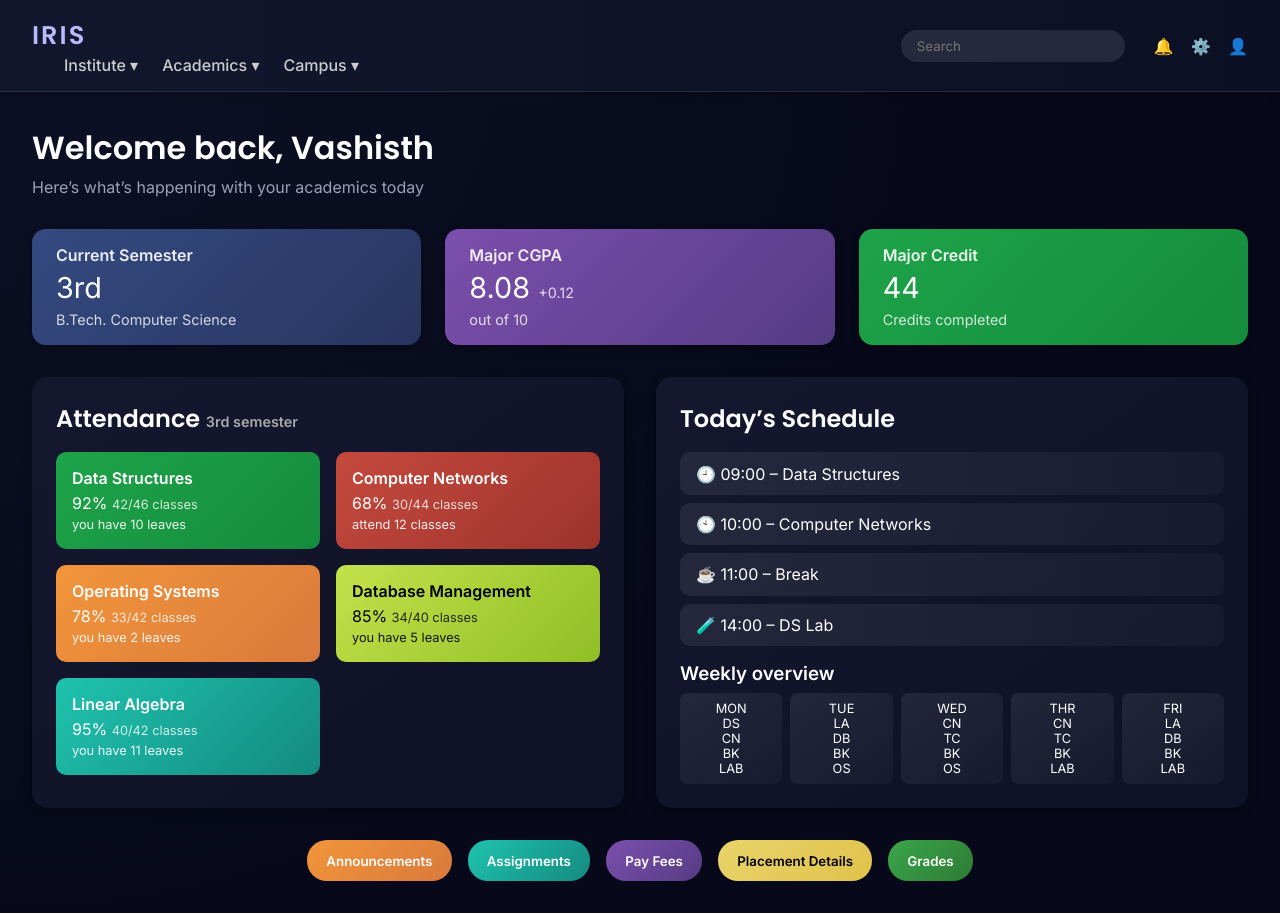
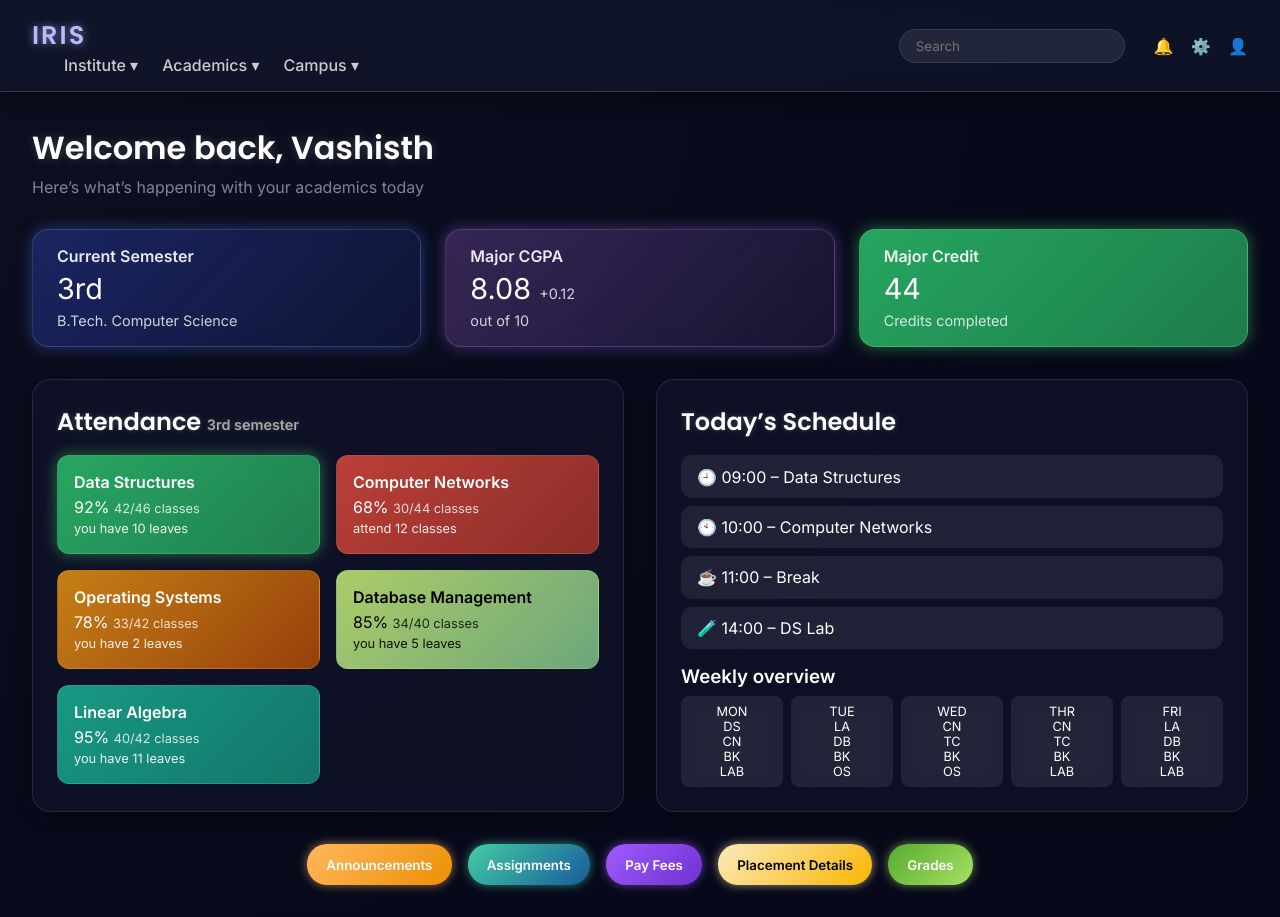
Before and after one commit to Vp-2306/IRIS-Redesign, a plain HTML site: page index.html in a window 1280 px wide. Drawn offline with Linux system fonts and the light colour scheme.

Commit message:
Added more text and box formatting
added text shadows, box blur and hover effects. also made the gradient color more bright and glowing

```diff
--- a/style.css
+++ b/style.css
@@ -6,7 +6,7 @@
 }
 
 body {
-  background: radial-gradient(circle at top left, #0d1125, #07091a 60%);
+  background: radial-gradient(circle at top left, #0b0f1f, #07091a 70%);
   color: #fff;
   min-height: 100vh;
 }
@@ -16,10 +16,11 @@ body {
   display: flex;
   justify-content: space-between;
   align-items: center;
-  background: linear-gradient(90deg, #12172d, #0c1025);
+  background: rgba(18, 23, 45, 0.7);
+  backdrop-filter: blur(12px);
   padding: 1rem 2rem;
-  border-bottom: 1px solid rgba(255,255,255,0.1);
-  box-shadow: 0 2px 8px rgba(0,0,0,0.3);
+  border-bottom: 1px solid rgba(255,255,255,0.15);
+  box-shadow: 0 4px 20px rgba(0,0,0,0.4);
 }
 
 .logo {
@@ -27,6 +28,7 @@ body {
   font-size: 1.6rem;
   color: #b8bafc;
   letter-spacing: 2px;
+  text-shadow: 0 0 8px rgba(184,186,252,0.6);
 }
 
 .nav-left ul {
@@ -40,11 +42,12 @@ body {
   cursor: pointer;
   color: #ccc;
   font-weight: 500;
-  transition: color 0.3s;
+  transition: color 0.3s, text-shadow 0.3s;
 }
 
 .nav-left li:hover {
   color: #fff;
+  text-shadow: 0 0 6px rgba(255,255,255,0.6);
 }
 
 .nav-right {
@@ -54,22 +57,29 @@ body {
 }
 
 .nav-right input {
-  background: rgba(255,255,255,0.1);
-  border: none;
+  background: rgba(255,255,255,0.08);
+  border: 1px solid rgba(255,255,255,0.1);
   border-radius: 20px;
   padding: 0.5rem 1rem;
   color: white;
   outline: none;
   transition: all 0.3s;
+  backdrop-filter: blur(8px);
 }
 
 .nav-right input:focus {
-  background: rgba(255,255,255,0.2);
+  background: rgba(255,255,255,0.18);
+  border-color: rgba(255,255,255,0.3);
 }
 
 .icons span {
   margin-left: 0.8rem;
   cursor: pointer;
+  transition: color 0.3s, transform 0.3s;
+}
+.icons span:hover {
+  color: #b8bafc;
+  transform: scale(1.1);
 }
 
 /* Dashboard */
@@ -83,11 +93,13 @@ body {
 .welcome h1 {
   font-family: 'Poppins', sans-serif;
   font-size: 2rem;
+  text-shadow: 0 0 10px rgba(255,255,255,0.2);
 }
 
 .welcome p {
   color: #9ba0b5;
   margin-top: 0.3rem;
+  opacity: 0.8;
 }
 
 /* Info cards */
@@ -101,15 +113,18 @@ body {
   flex: 1;
   min-width: 200px;
   padding: 1rem 1.5rem;
-  border-radius: 14px;
+  border-radius: 16px;
   color: white;
-  box-shadow: 0 3px 8px rgba(0,0,0,0.3);
-  transition: transform 0.2s, box-shadow 0.3s;
+  box-shadow: 0 4px 14px rgba(0,0,0,0.4);
+  transition: transform 0.25s, box-shadow 0.35s;
+  backdrop-filter: blur(10px);
+  background: rgba(255,255,255,0.08);
+  border: 1px solid rgba(255,255,255,0.15);
 }
 
 .card:hover {
-  transform: translateY(-3px);
-  box-shadow: 0 6px 15px rgba(0,0,0,0.4);
+  transform: translateY(-4px);
+  box-shadow: 0 8px 25px rgba(0,0,0,0.5), 0 0 12px rgba(255,255,255,0.1);
 }
 
 .card h3 {
@@ -129,13 +144,16 @@ body {
 
 /* Gradient cards */
 .blue {
-  background: linear-gradient(135deg, #344a80, #283561);
+  background: linear-gradient(135deg, rgba(52,74,200,0.4), rgba(40,53,150,0.2));
+  box-shadow: 0 0 15px rgba(81,120,255,0.4);
 }
 .purple {
-  background: linear-gradient(135deg, #7c4fad, #553b84);
+  background: linear-gradient(135deg, rgba(124,79,173,0.4), rgba(85,59,132,0.2));
+  box-shadow: 0 0 15px rgba(170,100,255,0.4);
 }
 .green {
-  background: linear-gradient(135deg, #3aa64a, #2e7b35);
+  background: linear-gradient(135deg, rgba(58,166,74,0.4), rgba(46,123,53,0.2));
+  box-shadow: 0 0 15px rgba(80,255,120,0.4);
 }
 
 /* Attendance & Schedule */
@@ -146,17 +164,20 @@ body {
 }
 
 .card-dark {
-  background: linear-gradient(145deg, #14172e, #0f1226);
-  border-radius: 16px;
+  background: rgba(20,23,46,0.5);
+  border-radius: 18px;
   flex: 1;
   padding: 1.5rem;
   min-width: 300px;
-  box-shadow: 0 3px 10px rgba(0,0,0,0.4);
+  box-shadow: 0 4px 16px rgba(0,0,0,0.5);
+  backdrop-filter: blur(14px);
+  border: 1px solid rgba(255,255,255,0.1);
 }
 
 .card-dark h2 {
   margin-bottom: 1rem;
   font-family: 'Poppins';
+  text-shadow: 0 0 6px rgba(255,255,255,0.2);
 }
 
 .sub {
@@ -173,15 +194,17 @@ body {
 
 .subject {
   padding: 1rem;
-  border-radius: 10px;
+  border-radius: 12px;
   color: white;
-  background: linear-gradient(135deg, #222, #333);
-  transition: transform 0.2s, box-shadow 0.3s;
+  background: rgba(255,255,255,0.05);
+  backdrop-filter: blur(10px);
+  border: 1px solid rgba(255,255,255,0.1);
+  transition: transform 0.25s, box-shadow 0.35s;
 }
 
 .subject:hover {
-  transform: scale(1.02);
-  box-shadow: 0 4px 12px rgba(0,0,0,0.5);
+  transform: scale(1.03);
+  box-shadow: 0 4px 16px rgba(0,0,0,0.5), 0 0 8px rgba(255,255,255,0.1);
 }
 
 .subject h4 {
@@ -199,22 +222,11 @@ body {
 }
 
 /* Colored gradients for each subject */
-.green {
-  background: linear-gradient(135deg, #1ea34a, #148c3c);
-}
-.red {
-  background: linear-gradient(135deg, #c5493d, #9d332c);
-}
-.orange {
-  background: linear-gradient(135deg, #f2953a, #d9793c);
-}
-.yellowgreen {
-  background: linear-gradient(135deg, #c5e14b, #8fbf26);
-  color: #000;
-}
-.teal {
-  background: linear-gradient(135deg, #1fc3af, #148a7f);
-}
+.green { background: linear-gradient(135deg, #2ecc71cc, #27ae60b3); }
+.red { background: linear-gradient(135deg, #e74c3ccc, #c0392bb3); }
+.orange { background: linear-gradient(135deg, #f39c12cc, #d35400b3); }
+.yellowgreen { background: linear-gradient(135deg, #d4fc79cc, #96e6a1b3); color: #000; }
+.teal { background: linear-gradient(135deg, #1abc9ccc, #16a085b3); }
 
 /* Schedule */
 .schedule-list {
@@ -223,10 +235,11 @@ body {
 }
 
 .schedule-list li {
-  background: linear-gradient(90deg, rgba(255,255,255,0.08), rgba(255,255,255,0.03));
+  background: rgba(255,255,255,0.07);
   margin-bottom: 0.5rem;
   padding: 0.7rem 1rem;
   border-radius: 10px;
+  backdrop-filter: blur(10px);
 }
 
 .weekly {
@@ -241,11 +254,12 @@ body {
 }
 
 .week-grid div {
-  background: linear-gradient(145deg, rgba(255,255,255,0.08), rgba(255,255,255,0.03));
+  background: rgba(255,255,255,0.08);
   text-align: center;
   border-radius: 8px;
   padding: 0.5rem;
   font-size: 0.8rem;
+  backdrop-filter: blur(10px);
 }
 
 /* Bottom nav */
@@ -263,17 +277,18 @@ body {
   font-weight: 600;
   color: #fff;
   cursor: pointer;
-  transition: transform 0.2s, box-shadow 0.3s;
+  transition: transform 0.25s, box-shadow 0.35s;
+  backdrop-filter: blur(8px);
 }
 
 .bottom-nav button:hover {
   transform: translateY(-2px);
-  box-shadow: 0 4px 12px rgba(0,0,0,0.4);
+  box-shadow: 0 0 15px rgba(255,255,255,0.25);
 }
 
-/* Gradient buttons */
-.bottom-nav .orange { background: linear-gradient(135deg, #f2953a, #d9793c); }
-.bottom-nav .teal { background: linear-gradient(135deg, #1fc3af, #148a7f); }
-.bottom-nav .purple { background: linear-gradient(135deg, #7c4fad, #553b84); }
-.bottom-nav .yellow { background: linear-gradient(135deg, #e9d46a, #e0c14b); color: #000; }
-.bottom-nav .green { background: linear-gradient(135deg, #3aa64a, #2e7b35); }
+/* Gradient buttons - vibrant glowing */
+.bottom-nav .orange { background: linear-gradient(135deg, #ffb75e, #ed8f03); box-shadow: 0 0 10px rgba(255,183,94,0.6); }
+.bottom-nav .teal { background: linear-gradient(135deg, #43cea2, #185a9d); box-shadow: 0 0 10px rgba(67,206,162,0.6); }
+.bottom-nav .purple { background: linear-gradient(135deg, #9f5afd, #6f32d0); box-shadow: 0 0 10px rgba(159,90,253,0.6); }
+.bottom-nav .yellow { background: linear-gradient(135deg, #fceabb, #f8b500); color: #000; box-shadow: 0 0 10px rgba(252,234,187,0.6); }
+.bottom-nav .green { background: linear-gradient(135deg, #56ab2f, #a8e063); box-shadow: 0 0 10px rgba(168,224,99,0.6); }
```
